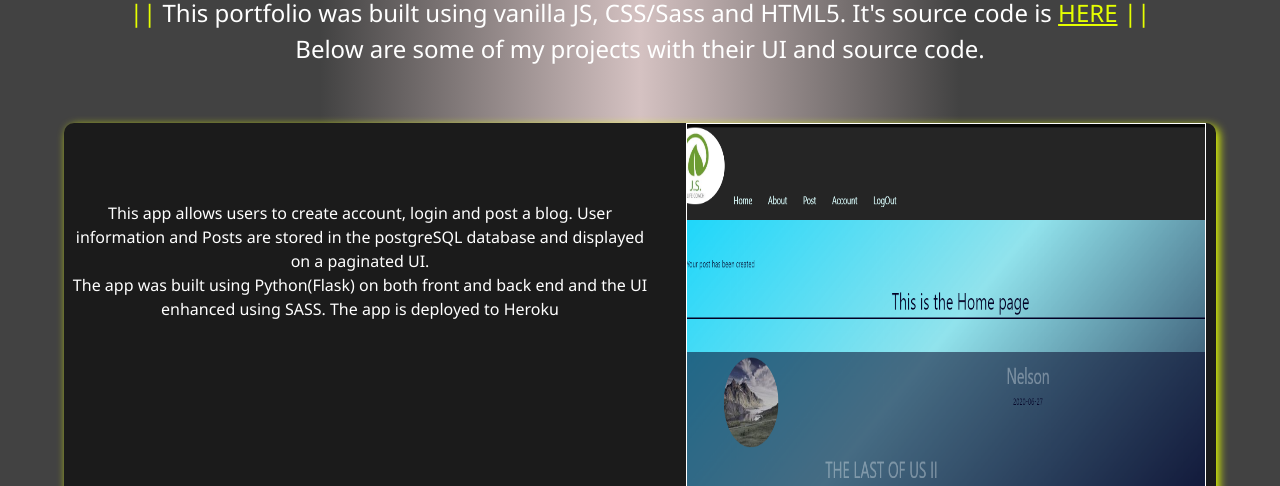
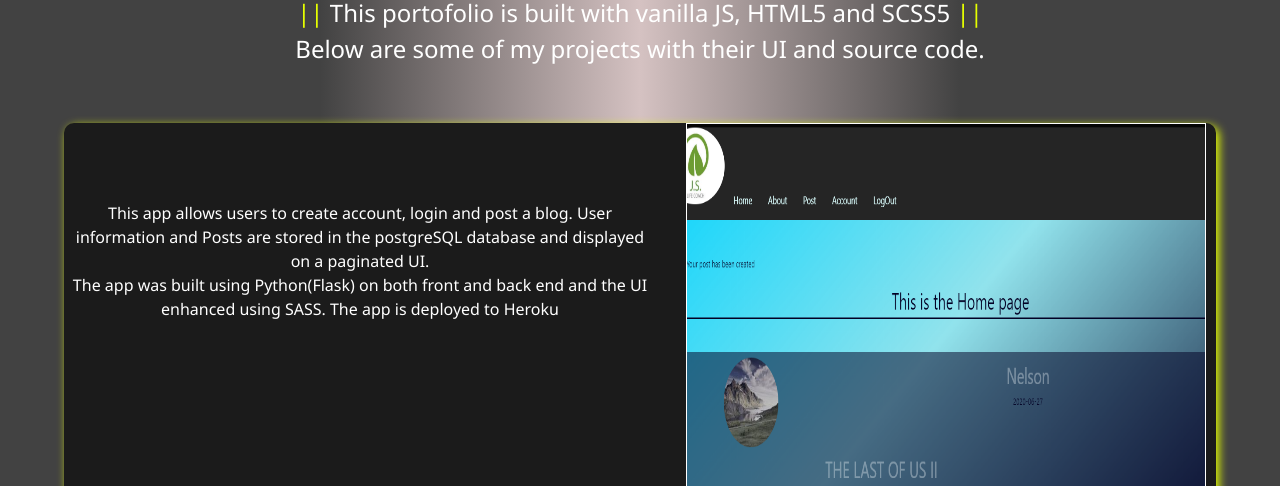
Before and after one commit to NelsonNNN/Nelson_Portfolio, a website: page dist/projects.html in a window 1280 px wide. Shown: the part 157-643 px from the top of the page. Drawn offline with Linux system fonts and the light colour scheme; files that its build step writes are made by us from their sources; files whose address does not match are found by name.

Commit message:
Text updates

```diff
--- a/dist/projects.html
+++ b/dist/projects.html
@@ -33,8 +33,7 @@
   <main id="work">
     <div class="container">
         <h1 class="work-title">My <span>Projects</span></h1>
-        <h2 class="my-projects"><span>||</span> This portfolio was built using vanilla JS, CSS/Sass and HTML5. It's source code is
-          <a href="https://github.com/NelsonNNN/nelson_portfolio">HERE</a> <span>||</span>
+        <h2 class="my-projects"><span>||</span> This portofolio is built with vanilla JS, HTML5 and SCSS5 <span>||</span>
           <br>Below are some of my projects with their UI and source code.
         </h2>
         <div class="projects">
@@ -78,7 +77,7 @@
   </main>
 
   <footer id="main-footer">
-    Nelliville Copyright &copy; 2020
+    Nelliville Copyright &copy; 2022
   </footer>
 
   <script src="./main.js"></script>
```
Also changed, not shown: dist/index.html (+1 -1 lines), dist/mycv.html (+1 -1 lines).
